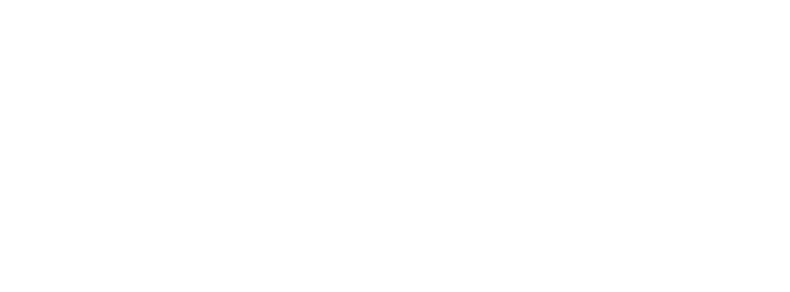
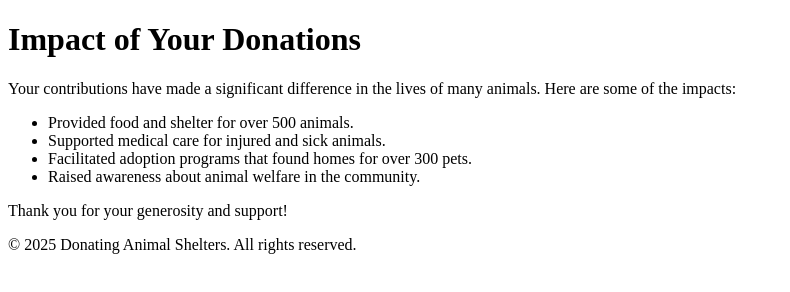
Before and after one commit to RamsesCode/Team-1, a plain HTML site: page Impact Page/ImpactPage.html in a window 1280 px wide. Shown: the whole page, without its empty margins (0-790 px from the left). Drawn offline with Linux system fonts and the light colour scheme.

Commit message:
css file included

```diff
--- a/Impact Page/ImpactPage.html
+++ b/Impact Page/ImpactPage.html
@@ -3,9 +3,20 @@
 <head>
     <meta charset="UTF-8">
     <meta name="viewport" content="width=device-width, initial-scale=1.0">
-    <title>Document</title>
+    <title>Impact Page</title>
 </head>
 <body>
+    <h1>Impact of Your Donations</h1>
+    <p>Your contributions have made a significant difference in the lives of many animals. Here are some of the impacts:</p>
+    <ul>
+        <li>Provided food and shelter for over 500 animals.</li>
+        <li>Supported medical care for injured and sick animals.</li>
+        <li>Facilitated adoption programs that found homes for over 300 pets.</li>
+        <li>Raised awareness about animal welfare in the community.</li>
+    </ul>
+    <p>Thank you for your generosity and support!</p>
+    <footer>
+        <p>&copy; 2025 Donating Animal Shelters. All rights reserved.</p>
 
 </body>
 </html>
```
Also changed, not shown: Impact Page/ImpactPage.CSS (added).
